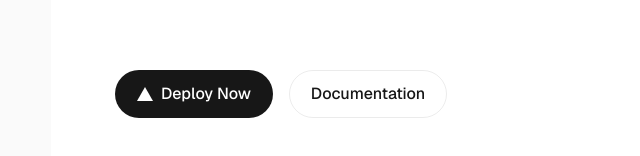
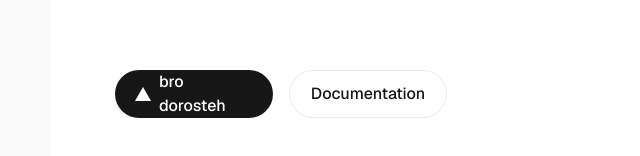
Before and after one commit to hjali7/team-app-ui, a Next.js app: page / in a window 1280 px wide. Shown: the part 554-710 px from the top of the page, without its empty margins (205-845 px from the left). Built offline with nearby package versions, Linux system fonts and the light colour scheme.

Commit message:
test for argo cd

```diff
--- a/src/app/page.tsx
+++ b/src/app/page.tsx
@@ -48,7 +48,7 @@ export default function Home() {
               width={16}
               height={16}
             />
-            Deploy Now
+            bro dorosteh
           </a>
           <a
             className="flex h-12 w-full items-center justify-center rounded-full border border-solid border-black/[.08] px-5 transition-colors hover:border-transparent hover:bg-black/[.04] dark:border-white/[.145] dark:hover:bg-[#1a1a1a] md:w-[158px]"
```
